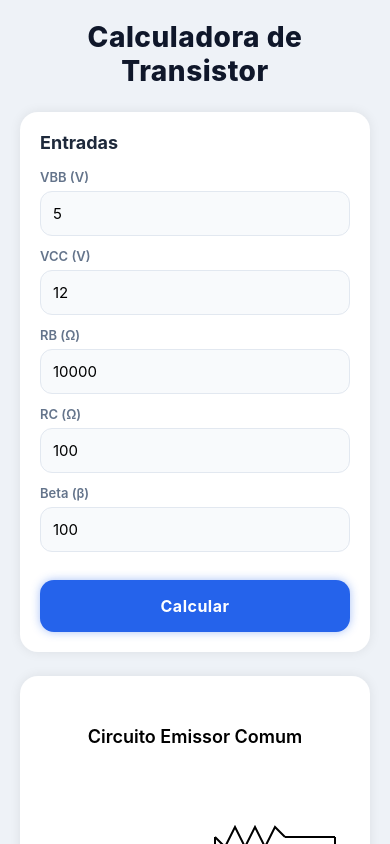
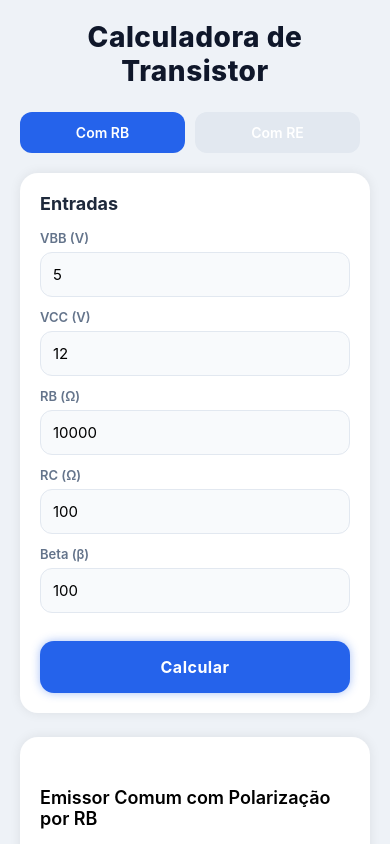
Before and after one commit to thgsergio/Transistor-Circuit, a React Native app: screen / in a window 390 px wide. Built offline with nearby package versions, Linux system fonts and the light colour scheme.

Commit message:
feat: Adição do circuito com resistor no emissor (com estilização)

```diff
--- a/App.js
+++ b/App.js
@@ -1,4 +1,4 @@
-import React, { useState } from 'react';
+import React, { useState, useRef, useEffect } from 'react';
 import Svg, { Line, Circle, Text as SvgText, Path } from 'react-native-svg';
 import {
   View,
@@ -6,7 +6,8 @@ import {
   TextInput,
   TouchableOpacity,
   ScrollView,
-  StyleSheet
+  StyleSheet,
+  Animated
 } from 'react-native';
 
 export default function App() {
@@ -15,6 +16,8 @@ export default function App() {
   const [RB, setRB] = useState("10000");
   const [RC, setRC] = useState("100");
   const [beta, setBeta] = useState("100");
+  const [RE, setRE] = useState("1000");
+  const [mode, setMode] = useState("RB");
   const [result, setResult] = useState(null);
 
   const calculate = () => {
@@ -22,6 +25,7 @@ export default function App() {
     const vcc = parseFloat(VCC);
     const rb = parseFloat(RB);
     const rc = parseFloat(RC);
+    const re = parseFloat(RE);
     const b = parseFloat(beta);
 
     const VBE = 0.7;
@@ -30,9 +34,10 @@ export default function App() {
     if (
       isNaN(vbb) ||
       isNaN(vcc) ||
-      isNaN(rb) ||
       isNaN(rc) ||
-      isNaN(b)
+      isNaN(b) ||
+      (mode === "RB" && isNaN(rb)) ||
+      (mode === "RE" && isNaN(re))
     ) {
       return;
     }
@@ -44,7 +49,9 @@ export default function App() {
     let VCE = 0;
     let region = "";
 
-    // ================= CORTE =================
+    // ========================= MODO RB =========================
+    if (mode === "RB") {
+
       if (vbb <= VBE) {
         IB = 0;
         IC = 0;
@@ -57,25 +64,55 @@ export default function App() {
         const IC_teorico = b * IB;
         ICmax = (vcc - VCEsat) / rc;
 
-      // ================= SATURAÇÃO =================
         if (IC_teorico >= ICmax) {
           IC = ICmax;
           VCE = VCEsat;
           VC = VCEsat;
           region = "Saturação";
-      }
-      // ================= ATIVA =================
-      else {
+        } else {
           IC = IC_teorico;
           VC = vcc - IC * rc;
           VCE = VC;
           region = "Região Ativa";
         }
       }
+    }
+
+    // ========================= MODO RE =========================
+    if (mode === "RE") {
+
+      if (vbb <= VBE) {
+        IB = 0;
+        IC = 0;
+        ICmax = (vcc - VCEsat) / rc;
+        VC = vcc;
+        VCE = vcc;
+        region = "Corte";
+      } else {
+
+        // Novo cálculo da base considerando RE
+        IB = (vbb - VBE) / ((b + 1) * re);
+        const IC_teorico = b * IB;
+
+        ICmax = (vcc - VCEsat) / rc;
+
+        if (IC_teorico >= ICmax) {
+          IC = ICmax;
+          VCE = VCEsat;
+          VC = VCEsat;
+          region = "Saturação";
+        } else {
+          IC = IC_teorico;
+          VC = vcc - IC * rc;
+          VCE = VC - ((b + 1) * IB * re); // considera queda em RE
+          region = "Região Ativa";
+        }
+      }
+    }
 
     const PT = VCE * IC;
     const PRC = IC * IC * rc;
-    const PRB = IB * IB * rb;
+    const PRB = mode === "RB" ? IB * IB * rb : 0;
 
     setResult({
       IB,
@@ -94,12 +131,41 @@ export default function App() {
     <ScrollView contentContainerStyle={styles.container}>
       <Text style={styles.title}>Calculadora de Transistor</Text>
 
+      <View style={{ flexDirection: "row", marginBottom: 20 }}>
+        <TouchableOpacity
+          style={[
+            styles.modeButton,
+            mode === "RB" && styles.modeButtonActive
+          ]}
+          onPress={() => setMode("RB")}
+        >
+          <Text style={styles.modeText}>Com RB</Text>
+        </TouchableOpacity>
+
+        <TouchableOpacity
+          style={[
+            styles.modeButton,
+            mode === "RE" && styles.modeButtonActive
+          ]}
+          onPress={() => setMode("RE")}
+        >
+          <Text style={styles.modeText}>Com RE</Text>
+        </TouchableOpacity>
+      </View>
+
       <View style={styles.card}>
         <Text style={styles.sectionTitle}>Entradas</Text>
 
+
         <Input label="VBB (V)" value={VBB} setValue={setVBB} />
         <Input label="VCC (V)" value={VCC} setValue={setVCC} />
+        {mode === "RB" && (
           <Input label="RB (Ω)" value={RB} setValue={setRB} />
+        )}
+
+        {mode === "RE" && (
+          <Input label="RE (Ω)" value={RE} setValue={setRE} />
+        )}
         <Input label="RC (Ω)" value={RC} setValue={setRC} />
         <Input label="Beta (β)" value={beta} setValue={setBeta} />
 
@@ -155,7 +221,7 @@ export default function App() {
         </View>
       )}
       <View style={styles.card}>
-        <CircuitDiagram />
+        <CircuitDiagram mode={mode} />
       </View>
     </ScrollView>
   );
@@ -185,6 +251,24 @@ function Result({ label, value }) {
 }
 
 const styles = StyleSheet.create({
+  modeButton: {
+    flex: 1,
+    padding: 12,
+    borderRadius: 12,
+    backgroundColor: "#e2e8f0",
+    alignItems: "center",
+    marginRight: 10
+  },
+
+  modeButtonActive: {
+    backgroundColor: "#2563eb"
+  },
+
+  modeText: {
+    fontWeight: "600",
+    color: "white"
+  },
+
   container: {
     padding: 20,
     backgroundColor: "#eef2f7",
@@ -279,11 +363,32 @@ const styles = StyleSheet.create({
   }
 });
 
-function CircuitDiagram() {
+function CircuitDiagram({ mode }) {
+  const fadeAnim = useRef(new Animated.Value(1)).current;
+
+  useEffect(() => {
+    Animated.sequence([
+      Animated.timing(fadeAnim, {
+        toValue: 0,
+        duration: 150,
+        useNativeDriver: true
+      }),
+      Animated.timing(fadeAnim, {
+        toValue: 1,
+        duration: 150,
+        useNativeDriver: true
+      })
+    ]).start();
+  }, [mode]);
+
   return (
-    <View style={{ alignItems: "center", marginTop: 30 }}>
+    <Animated.View
+      style={{ alignItems: "center", marginTop: 30, opacity: fadeAnim }}
+    >
       <Text style={{ fontSize: 18, fontWeight: "600", marginBottom: 10 }}>
-        Circuito Emissor Comum
+        {mode === "RB"
+          ? "Emissor Comum com Polarização por RB"
+          : "Emissor Comum com Resistor de Emissor (RE)"}
       </Text>
 
       <Svg width="420" height="420">
@@ -313,6 +418,11 @@ function CircuitDiagram() {
           strokeWidth="2"
         />
 
+        {/* Texto RC */}
+        <SvgText x="255" y="65" fontSize="14" fontWeight="bold">
+          RC
+        </SvgText>
+
         {/* Fio vertical até coletor */}
         <Line x1="230" y1="80" x2="230" y2="175" stroke="black" strokeWidth="2" />
 
@@ -320,7 +430,7 @@ function CircuitDiagram() {
         <Circle cx="350" cy="170" r="20" stroke="black" fill="none" strokeWidth="2" />
         <SvgText x="343" y="165" fontSize="14">+</SvgText>
         <SvgText x="343" y="180" fontSize="14">−</SvgText>
-        <SvgText x="335" y="205" fontSize="14">VCC</SvgText>
+        <SvgText x="360" y="147" fontSize="14" fontWeight="bold">VCC</SvgText>
 
         {/* Fio do topo da fonte até nó RC */}
         <Line x1="350" y1="150" x2="350" y2="80" stroke="black" strokeWidth="2" />
@@ -344,10 +454,12 @@ function CircuitDiagram() {
         {/* Seta NPN */}
         <Path d="M240 257 L240 265 L232 267 Z" fill="black" />
 
-        {/* Emissor até GND */}
+        {/* ================= EMISSOR E RESISTOR ================= */}
+
+        {mode === "RB" && (
+          <>
+            {/* Emissor direto para GND */}
             <Line x1="240" y1="265" x2="240" y2="340" stroke="black" strokeWidth="2" />
-
-        {/* ================= RB ================= */}
 
             {/* RB horizontal */}
             <Path
@@ -363,8 +475,44 @@ function CircuitDiagram() {
               strokeWidth="2"
             />
 
+            {/* RB texto */}
+            <SvgText x="120" y="200" fontSize="14" fontWeight="bold">
+              RB
+            </SvgText>
+
             {/* Fio até base */}
             <Line x1="160" y1="220" x2="210" y2="220" stroke="black" strokeWidth="2" />
+          </>
+        )}
+
+        {mode === "RE" && (
+          <>
+            {/* RE vertical no emissor */}
+            <Path
+              d="M240 265
+         L230 275
+         L250 285
+         L230 295
+         L250 305
+         L230 315
+         L240 325"
+              stroke="black"
+              fill="none"
+              strokeWidth="2"
+            />
+
+            {/* RE texto */}
+            <SvgText x="255" y="320" fontSize="14" fontWeight="bold">
+              RE
+            </SvgText>
+
+            {/* Fio até GND */}
+            <Line x1="240" y1="325" x2="240" y2="340" stroke="black" strokeWidth="2" />
+
+            {/* Base ligada direto à fonte */}
+            <Line x1="100" y1="220" x2="210" y2="220" stroke="black" strokeWidth="2" />
+          </>
+        )}
 
         {/* ================= VBB ================= */}
 
@@ -372,7 +520,7 @@ function CircuitDiagram() {
         <Circle cx="70" cy="270" r="20" stroke="black" fill="none" strokeWidth="2" />
         <SvgText x="63" y="265" fontSize="14">+</SvgText>
         <SvgText x="63" y="280" fontSize="14">−</SvgText>
-        <SvgText x="55" y="305" fontSize="14">VBB</SvgText>
+        <SvgText x="30" y="247" fontSize="14" fontWeight="bold">VBB</SvgText>
 
         {/* Ligação positiva (sem diagonal) */}
         <Line x1="70" y1="250" x2="70" y2="220" stroke="black" strokeWidth="2" />
@@ -383,6 +531,6 @@ function CircuitDiagram() {
         <Line x1="70" y1="340" x2="270" y2="340" stroke="black" strokeWidth="2" />
 
       </Svg>
-    </View>
+    </Animated.View>
   );
 }
```
Lines whose indentation alone changed are shown as unchanged.
